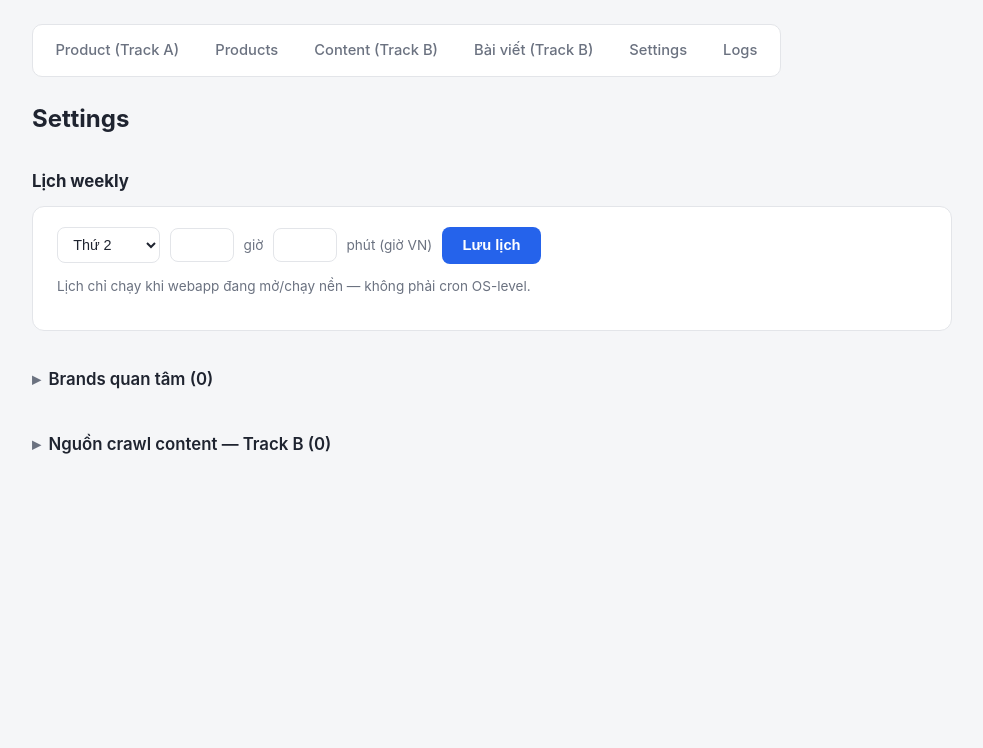
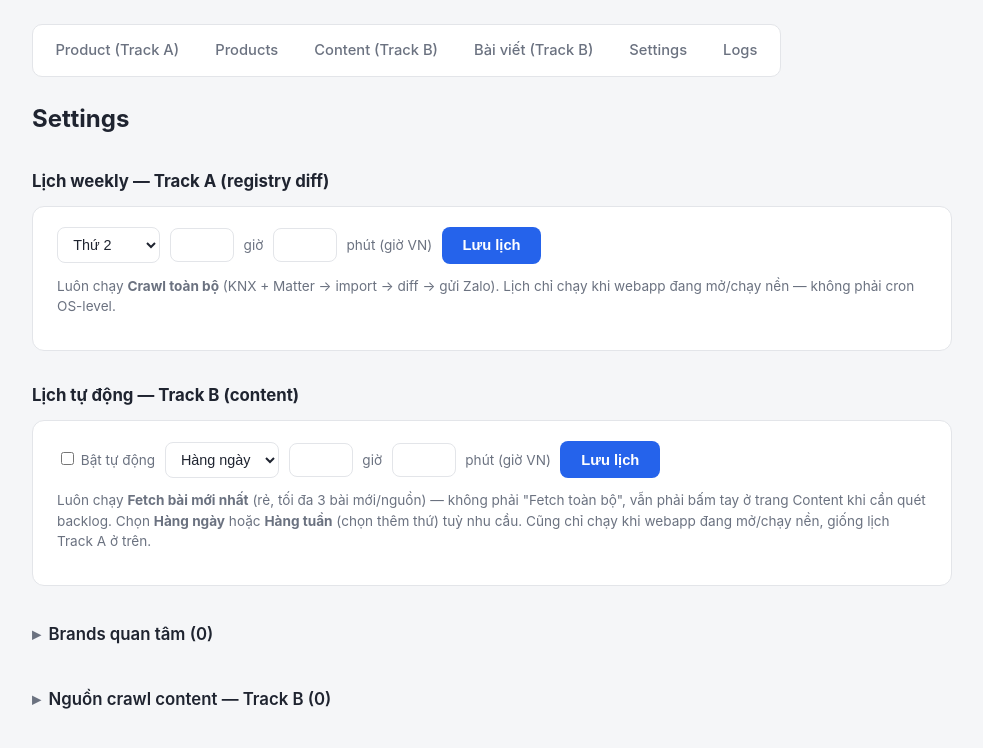
Before and after one commit to spaceCadetVUX/web_data_collection_and_analysis_tools_knxstoreVn, a FastAPI app: page /settings in a window 1280 px wide. Shown: the top 748 px of the page, without its empty margins (148-1131 px from the left). Run offline with FastAPI, Linux system fonts and the light colour scheme; data that the repository does not hold is empty; parts of the project's set-up code (start-up, migrations or seed data) failed here and were passed over; some libraries are stand-ins or nearby versions.

Commit message:
Track A: crawl-mới-nhất chạy thêm Matter full; Track B: lịch tự động qua Settings
Track A (run_incremental_pipeline): nút "Crawl sản phẩm — mới nhất" giờ crawl Matter/CSA
full mỗi lần (API DCL không hỗ trợ incremental thật) bên cạnh KNX incremental như cũ. Gửi
Zalo digest miễn 1 trong 2 nguồn ok, ghi chú nguồn lỗi vào digest_log.error.

Track B (content_settings + scheduler.reschedule_content): thêm lịch tự động chạy "Fetch
mới nhất" qua Settings, chọn được Hàng ngày hoặc Hàng tuần, mặc định tắt. Migration 0016
+ 0017.

Đổi tên heading Settings cho rõ track: "Lịch weekly" -> "Lịch weekly — Track A (registry
diff)"; "Lịch hàng ngày" -> "Lịch tự động — Track B (content)".

Co-Authored-By: Claude Sonnet 5 <noreply@anthropic.com>

```diff
--- a/track-a/webapp/app.py
+++ b/track-a/webapp/app.py
@@ -200,6 +200,11 @@ def settings_page(request: Request):
         brands = cur.fetchall()
         cur.execute("SELECT * FROM news.sources ORDER BY category, name")
         news_sources = cur.fetchall()
+        cur.execute(
+            "SELECT schedule_enabled, schedule_frequency, schedule_weekday, schedule_hour, schedule_minute "
+            "FROM news.content_settings WHERE id = 1"
+        )
+        content_schedule = cur.fetchone()
 
     return templates.TemplateResponse(
         "settings.html",
@@ -211,6 +216,7 @@ def settings_page(request: Request):
             "source_kinds": SOURCE_KINDS,
             "source_categories": SOURCE_CATEGORIES,
             "weekday_labels": WEEKDAY_LABELS,
+            "content_schedule": content_schedule,
         },
     )
 
@@ -230,6 +236,33 @@ def update_schedule(weekday: int = Form(...), hour: int = Form(...), minute: int
         conn.commit()
     from scheduler import reschedule
     reschedule()
+    return RedirectResponse("/settings", status_code=303)
+
+
+@app.post("/settings/content-schedule")
+def update_content_schedule(
+    schedule_enabled: bool = Form(False),
+    frequency: str = Form("daily"),
+    weekday: int = Form(0),
+    hour: int = Form(...),
+    minute: int = Form(...),
+):
+    """Lịch cho Track B (mode='latest') — xem scheduler.reschedule_content(). Tách riêng khỏi
+    update_schedule() (Track A, weekly cố định) vì khác bảng (news.content_settings), có cờ
+    bật/tắt riêng, và frequency chọn được daily/weekly (weekday chỉ áp dụng khi weekly)."""
+    with get_conn() as conn, conn.cursor() as cur:
+        cur.execute(
+            """
+            UPDATE news.content_settings
+            SET schedule_enabled = %s, schedule_frequency = %s, schedule_weekday = %s,
+                schedule_hour = %s, schedule_minute = %s, updated_at = now()
+            WHERE id = 1
+            """,
+            (schedule_enabled, frequency, weekday, hour, minute),
+        )
+        conn.commit()
+    from scheduler import reschedule_content
+    reschedule_content()
     return RedirectResponse("/settings", status_code=303)
 
 
--- a/track-a/webapp/pipeline.py
+++ b/track-a/webapp/pipeline.py
@@ -194,17 +194,30 @@ def run_incremental_pipeline(
     process_registry: dict | None = None,
     progress: dict | None = None,
 ) -> dict:
-    """Bản rút gọn của run_full_pipeline: chỉ crawl KNX incremental (xem _run_incremental_knx),
-    KHÔNG đụng tới Matter, rồi vẫn tính diff + gửi Zalo như bình thường nếu có thiết bị mới
-    khớp brands_of_interest. Dùng cho check thường xuyên (hàng ngày) — rẻ, nhanh; full crawl
-    (run_full_pipeline) vẫn cần chạy định kỳ (vd. hàng tháng) để bắt thiết bị bị gỡ + Matter."""
+    """Bản rút gọn của run_full_pipeline: KNX crawl incremental (xem _run_incremental_knx —
+    trang 0, known-ids-file, dừng sớm khi gặp đủ thiết bị đã biết). Matter/CSA luôn crawl FULL
+    — API DCL (crawl_matter_devices.py) không có known-ids/sort-mới-nhất như KNX nên không thể
+    làm incremental thật, nhưng full rất rẻ (~5-6 request, vài giây) nên gọi full mỗi lần không
+    đáng lo — đây cũng là full crawl thật (crawl_mode='full' trong crawl_log) nên vẫn bắt được
+    thiết bị Matter bị gỡ khỏi registry, chỉ riêng KNX là không (xem _run_incremental_knx).
+
+    Miễn 1 trong 2 nguồn crawl+import thành công là vẫn tính diff + gửi Zalo — query_diff() so
+    latest_run 'ok' riêng từng registry_key (xem DIFF_QUERY), nên 1 nguồn lỗi không làm sai diff
+    của nguồn còn lại, chỉ đơn giản là nguồn lỗi chưa có gì mới để báo lần này.
+
+    Dùng cho check thường xuyên (hàng ngày) — rẻ, nhanh hơn run_full_pipeline (vẫn cần chạy định
+    kỳ riêng, vd. hàng tháng, để bắt thiết bị KNX bị gỡ)."""
     started = time.monotonic()
     knx_ok, knx_log = _run_incremental_knx(process_registry, progress)
+    matter_ok, matter_log = _run_crawl_and_import(
+        "matter_csa", "crawl_matter_devices.py", "_weekly_matter.csv", process_registry, progress
+    )
+    crawl_log_text = "\n\n".join([knx_log, matter_log])
 
     device_count, devices, message = None, None, None
     send_ok, send_error = False, None
 
-    if knx_ok:
+    if knx_ok or matter_ok:
         _set_progress(progress, phase="Tính diff", current=None, total=None, percent=None)
         device_count, devices = query_diff()
         message = format_message(device_count, devices)
@@ -217,6 +230,15 @@ def run_incremental_pipeline(
     duration_ms = int((time.monotonic() - started) * 1000)
     status = "ok" if send_ok else ("failed" if send_error != "skipped_no_credential" else "skipped_no_credential")
 
+    # error lưu DB: giữ nguyên send_error để không phá logic status ở trên (so sánh chuỗi
+    # đúng "skipped_no_credential"), chỉ nối thêm ghi chú nguồn nào crawl lỗi (nếu có) khi
+    # vẫn gửi được digest bằng nguồn còn lại.
+    error_to_store = send_error
+    if knx_ok and not matter_ok:
+        error_to_store = (f"{error_to_store}; " if error_to_store else "") + "matter_crawl_or_import_failed"
+    elif matter_ok and not knx_ok:
+        error_to_store = (f"{error_to_store}; " if error_to_store else "") + "knx_crawl_or_import_failed"
+
     with get_conn() as conn, conn.cursor() as cur:
         cur.execute(
             """
@@ -224,14 +246,14 @@ def run_incremental_pipeline(
                 (trigger_type, device_count, message, send_status, error, duration_ms, pipeline_mode)
             VALUES (%s, %s, %s, %s, %s, %s, 'incremental')
             """,
-            (trigger_type, device_count, message, status, send_error, duration_ms),
+            (trigger_type, device_count, message, status, error_to_store, duration_ms),
         )
         conn.commit()
 
     return {
-        "knx_ok": knx_ok, "matter_ok": None, "stopped": False,
+        "knx_ok": knx_ok, "matter_ok": matter_ok, "stopped": False,
         "device_count": device_count, "message": message, "send_status": status,
-        "duration_ms": duration_ms, "crawl_log_text": knx_log,
+        "duration_ms": duration_ms, "crawl_log_text": crawl_log_text,
     }
 
 
--- a/track-a/webapp/scheduler.py
+++ b/track-a/webapp/scheduler.py
@@ -10,6 +10,7 @@ from db import get_conn
 
 _scheduler = BackgroundScheduler(timezone="Asia/Ho_Chi_Minh")
 _JOB_ID = "weekly_registry_diff"
+_JOB_ID_CONTENT = "daily_content_fetch"
 
 # APScheduler day_of_week: 0=Monday .. 6=Sunday — khớp quy ước schedule_weekday trong DB
 _WEEKDAY_NAMES = ["mon", "tue", "wed", "thu", "fri", "sat", "sun"]
@@ -20,11 +21,29 @@ def _run_scheduled_job():
     run_full_pipeline(trigger_type="scheduled")
 
 
+def _run_scheduled_content_job():
+    from content_pipeline import run_content_pipeline
+    run_content_pipeline(mode="latest")
+
+
 def _load_schedule() -> tuple[int, int, int]:
     with get_conn() as conn, conn.cursor() as cur:
         cur.execute("SELECT schedule_weekday, schedule_hour, schedule_minute FROM registry.app_settings WHERE id = 1")
         row = cur.fetchone()
         return row["schedule_weekday"], row["schedule_hour"], row["schedule_minute"]
+
+
+def _load_content_schedule() -> tuple[bool, str, int, int, int]:
+    with get_conn() as conn, conn.cursor() as cur:
+        cur.execute(
+            "SELECT schedule_enabled, schedule_frequency, schedule_weekday, schedule_hour, schedule_minute "
+            "FROM news.content_settings WHERE id = 1"
+        )
+        row = cur.fetchone()
+        return (
+            row["schedule_enabled"], row["schedule_frequency"], row["schedule_weekday"],
+            row["schedule_hour"], row["schedule_minute"],
+        )
 
 
 def reschedule():
@@ -36,7 +55,26 @@ def reschedule():
         _scheduler.add_job(_run_scheduled_job, trigger=trigger, id=_JOB_ID)
 
 
+def reschedule_content():
+    """Lịch cho Track B (luôn chạy mode='latest') — khác reschedule() ở trên: có cờ
+    schedule_enabled (mặc định tắt) vì đây là tính năng mới, không phải lịch nào cũng bật sẵn
+    như weekly_registry_diff. Xoá job cũ rồi thêm lại nếu enabled, đơn giản hơn tìm API
+    pause/resume của APScheduler mà vẫn đúng ý nghĩa (tắt = không job nào trong scheduler).
+    schedule_frequency chọn được 'daily' (chỉ giờ:phút) hoặc 'weekly' (thêm weekday, tái dùng
+    _WEEKDAY_NAMES/quy ước 0=Monday giống reschedule())."""
+    enabled, frequency, weekday, hour, minute = _load_content_schedule()
+    if _scheduler.get_job(_JOB_ID_CONTENT):
+        _scheduler.remove_job(_JOB_ID_CONTENT)
+    if enabled:
+        if frequency == "weekly":
+            trigger = CronTrigger(day_of_week=_WEEKDAY_NAMES[weekday], hour=hour, minute=minute)
+        else:
+            trigger = CronTrigger(hour=hour, minute=minute)
+        _scheduler.add_job(_run_scheduled_content_job, trigger=trigger, id=_JOB_ID_CONTENT)
+
+
 def start():
     reschedule()
+    reschedule_content()
     if not _scheduler.running:
         _scheduler.start()
--- a/track-a/webapp/templates/settings.html
+++ b/track-a/webapp/templates/settings.html
@@ -2,7 +2,7 @@
 {% block content %}
 <h1>Settings</h1>
 
-<h2>Lịch weekly</h2>
+<h2>Lịch weekly — Track A (registry diff)</h2>
 <div class="card">
   <form method="post" action="/settings/schedule" class="row">
     <select name="weekday">
@@ -16,7 +16,42 @@
     <span class="muted">phút (giờ VN)</span>
     <button type="submit">Lưu lịch</button>
   </form>
-  <p class="muted" style="margin-top: 0.75rem">Lịch chỉ chạy khi webapp đang mở/chạy nền — không phải cron OS-level.</p>
+  <p class="muted" style="margin-top: 0.75rem">
+    Luôn chạy <strong>Crawl toàn bộ</strong> (KNX + Matter → import → diff → gửi Zalo). Lịch
+    chỉ chạy khi webapp đang mở/chạy nền — không phải cron OS-level.
+  </p>
+</div>
+
+<h2>Lịch tự động — Track B (content)</h2>
+<div class="card">
+  <form method="post" action="/settings/content-schedule" class="row">
+    <label class="muted">
+      <input type="checkbox" name="schedule_enabled" {% if content_schedule.schedule_enabled %}checked{% endif %}>
+      Bật tự động
+    </label>
+    <select name="frequency" id="content-frequency"
+            onchange="document.getElementById('content-weekday').style.display = this.value === 'weekly' ? 'inline-block' : 'none'">
+      <option value="daily" {% if content_schedule.schedule_frequency == 'daily' %}selected{% endif %}>Hàng ngày</option>
+      <option value="weekly" {% if content_schedule.schedule_frequency == 'weekly' %}selected{% endif %}>Hàng tuần</option>
+    </select>
+    <select name="weekday" id="content-weekday"
+            style="{% if content_schedule.schedule_frequency != 'weekly' %}display: none{% endif %}">
+      {% for label in weekday_labels %}
+      <option value="{{ loop.index0 }}" {% if content_schedule.schedule_weekday == loop.index0 %}selected{% endif %}>{{ label }}</option>
+      {% endfor %}
+    </select>
+    <input type="number" name="hour" min="0" max="23" value="{{ content_schedule.schedule_hour }}" style="width: 4rem">
+    <span class="muted">giờ</span>
+    <input type="number" name="minute" min="0" max="59" value="{{ content_schedule.schedule_minute }}" style="width: 4rem">
+    <span class="muted">phút (giờ VN)</span>
+    <button type="submit">Lưu lịch</button>
+  </form>
+  <p class="muted" style="margin-top: 0.75rem">
+    Luôn chạy <strong>Fetch bài mới nhất</strong> (rẻ, tối đa 3 bài mới/nguồn) — không phải
+    "Fetch toàn bộ", vẫn phải bấm tay ở trang Content khi cần quét backlog. Chọn
+    <strong>Hàng ngày</strong> hoặc <strong>Hàng tuần</strong> (chọn thêm thứ) tuỳ nhu cầu. Cũng
+    chỉ chạy khi webapp đang mở/chạy nền, giống lịch Track A ở trên.
+  </p>
 </div>
 
 <details class="section">
```
Also changed, not shown: AGENTS.md (+1 -1 lines), CLAUDE.md (+1 -1 lines), track-a/webapp/templates/dashboard.html (+4 -3 lines), track-a/migrations/0016_add_schedule_to_content_settings.down.sql (added), track-a/migrations/0016_add_schedule_to_content_settings.sql (added), track-a/migrations/0017_add_weekly_option_to_content_schedule.down.sql (added), track-a/migrations/0017_add_weekly_option_to_content_schedule.sql (added).
